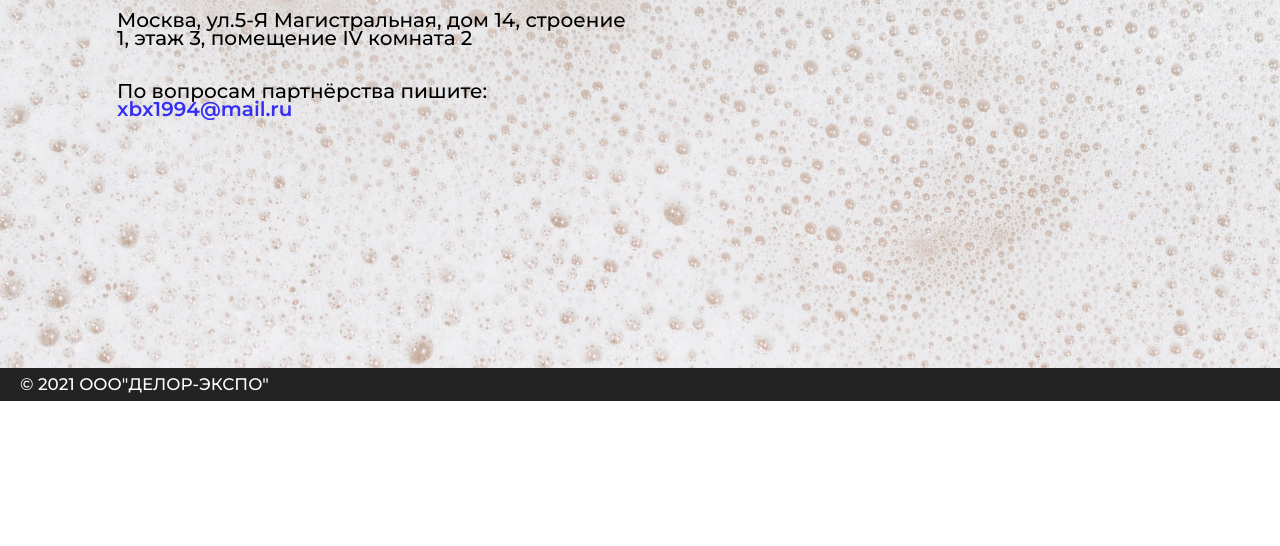
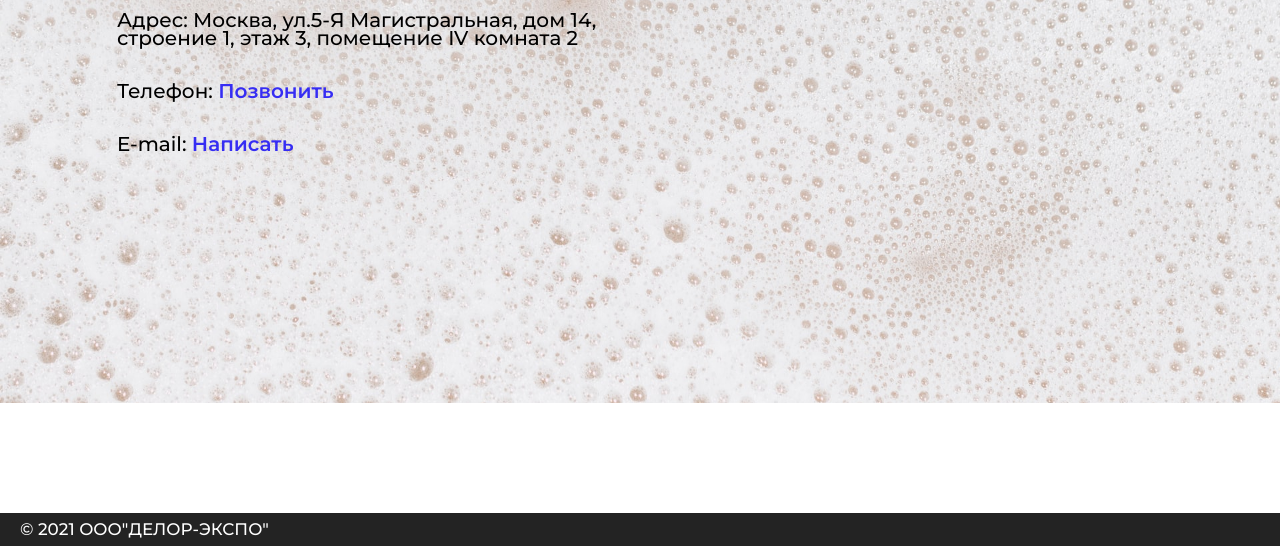
Before and after one commit to msgamesupor/msgamesupor.github.io, a plain HTML site: page contacts.html in a window 1280 px wide. Shown: the part 254-800 px from the top of the page. Drawn offline with Linux system fonts and the light colour scheme.

Commit message:
Add files via upload

```diff
--- a/assets/css/style.css
+++ b/assets/css/style.css
@@ -37,7 +37,7 @@ body {
 	font-weight: 500;
 }
 .wrapper {
-	min-height: 40%;
+	min-height: 100%;
 	overflow: hidden;
 	display: flex;
 	flex-direction: column;
--- a/contacts.html
+++ b/contacts.html
@@ -33,22 +33,27 @@
         <div class="main-block__container _container">
           <div class="main-block__body">
           <h1 class="main-block__title">Контакты</h1>
-          <div class="main-block__text">Москва, ул.5-Я Магистральная, дом 14, строение 1, этаж 3, помещение IV комната 2</div>
-          <div class="main-block__text">По вопросам партнёрства пишите:
-            <a href="mailto:xbx1994@mail.ru" class="menu__link main-block__link">xbx1994@mail.ru</a></div>
+          <div class="main-block__text">Адрес: Москва, ул.5-Я Магистральная, дом 14, строение 1, этаж 3, помещение IV комната 2</div>
+
+          <div class="main-block__text">Телефон:
+            <a href="tel:+74959412591" class="menu__link main-block__link">Позвонить</a></div>
+          <div class="main-block__text">E-mail:
+            <a href="mailto:xbx1994@mail.ru" class="menu__link main-block__link">Написать</a></div>
 
         </div>
         </div>
         <div class="main-block__image _ibg">
 
           <img src="assets/img/cover2.jpg" alt="cover" >
-        </div>
+
+</div>
+
       </div>
-
     </main>
     <footer class="footer">
       © 2021 ООО"ДЕЛОР-ЭКСПО"
     </footer>
+  </div>
     <script src="assets/js/script.js"></script>
  </body>
 </html>
```
Also changed, not shown: index.html (+3 -6 lines).
